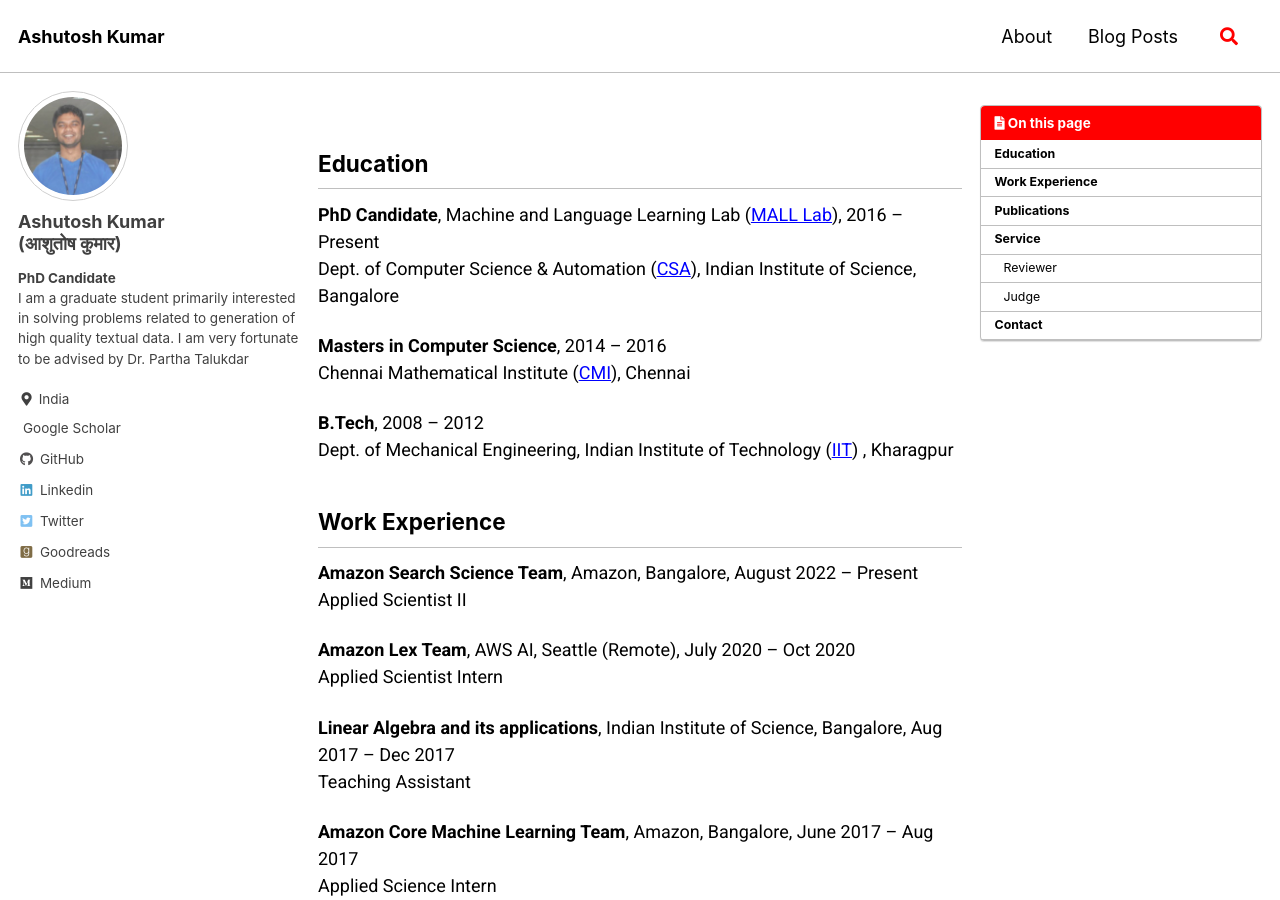
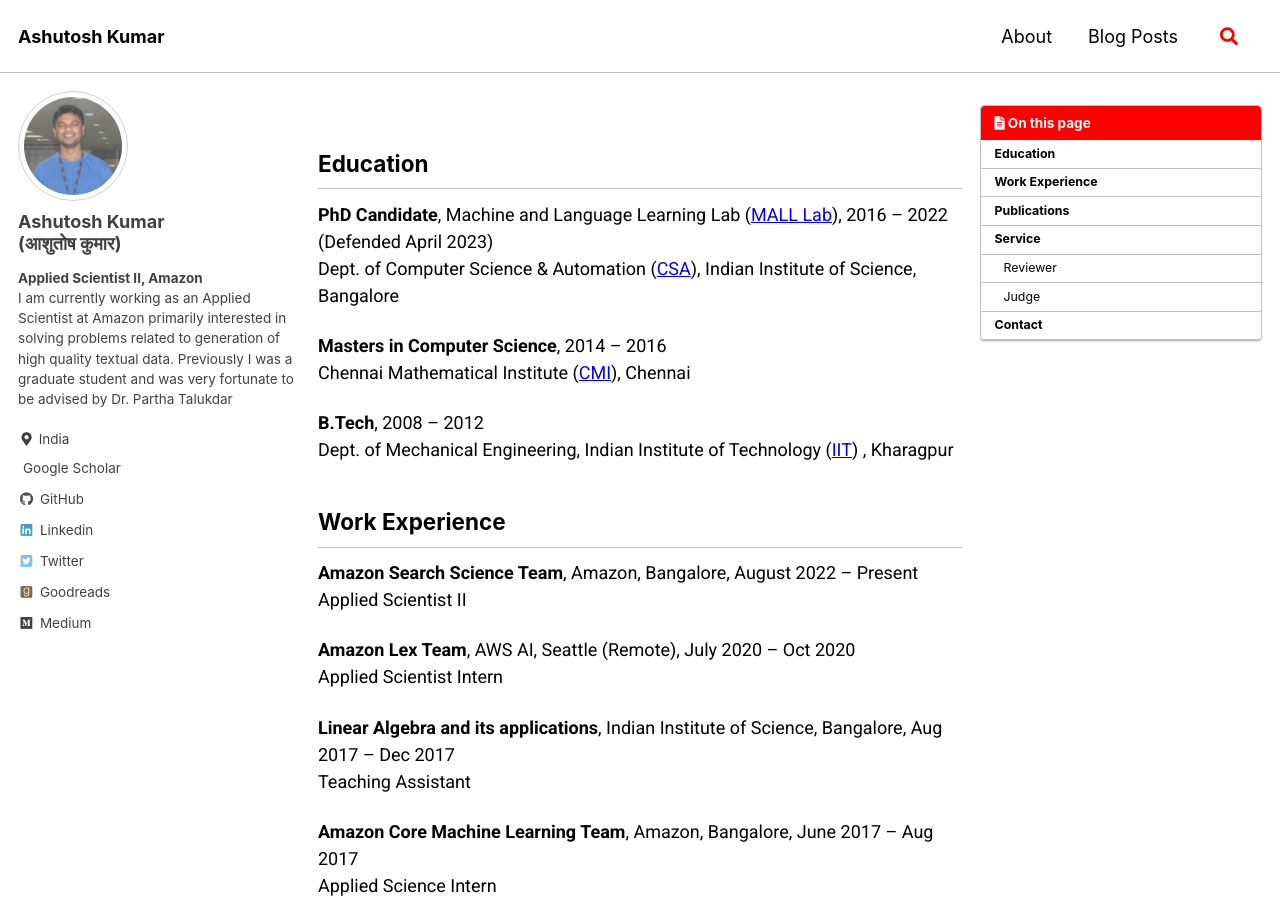
Before and after one commit to ashutoshml/ashutoshml.github.io, a Jekyll site: the page built from _pages/about.md, in a window 1280 px wide and 900 px high. Built offline with Jekyll 4.4.1, drawn with Linux system fonts in a browser that asks for light colours; cached includes are drawn as plain includes; a style sheet for code colours, icons or effects is not loaded.

Commit message:
Update website

```diff
--- a/_config.yml
+++ b/_config.yml
@@ -104,7 +104,7 @@ analytics:
 author:
   name             : "Ashutosh Kumar <br> (आशुतोष कुमार)"
   avatar           : "/assets/img/profile.png" # path of avatar image, e.g. "/assets/images/bio-photo.jpg"
-  bio              : "**PhD Candidate** <br> I am a graduate student primarily interested in solving problems related to generation of high quality textual data. I am very fortunate to be advised by [Dr. Partha Talukdar](https://parthatalukdar.github.io/)"
+  bio              : "**Applied Scientist II, Amazon** <br> I am currently working as an Applied Scientist at Amazon primarily interested in solving problems related to generation of high quality textual data. Previously I was a graduate student and was very fortunate to be advised by [Dr. Partha Talukdar](https://parthatalukdar.github.io/)"
   location         : "India"
   email            :
   links:
--- a/_pages/about.md
+++ b/_pages/about.md
@@ -12,7 +12,7 @@ toc: true
 
 ## Education
 
-**PhD Candidate**, Machine and Language Learning Lab ([MALL Lab](http://malllabiisc.github.io/)), 2016 -- Present <br>
+**PhD Candidate**, Machine and Language Learning Lab ([MALL Lab](http://malllabiisc.github.io/)), 2016 -- 2022 (Defended April 2023) <br>
 Dept. of Computer Science & Automation ([CSA](https://www.csa.iisc.ac.in/)), Indian Institute of Science, Bangalore
 
 **Masters in Computer Science**, 2014 -- 2016 <br>
```
